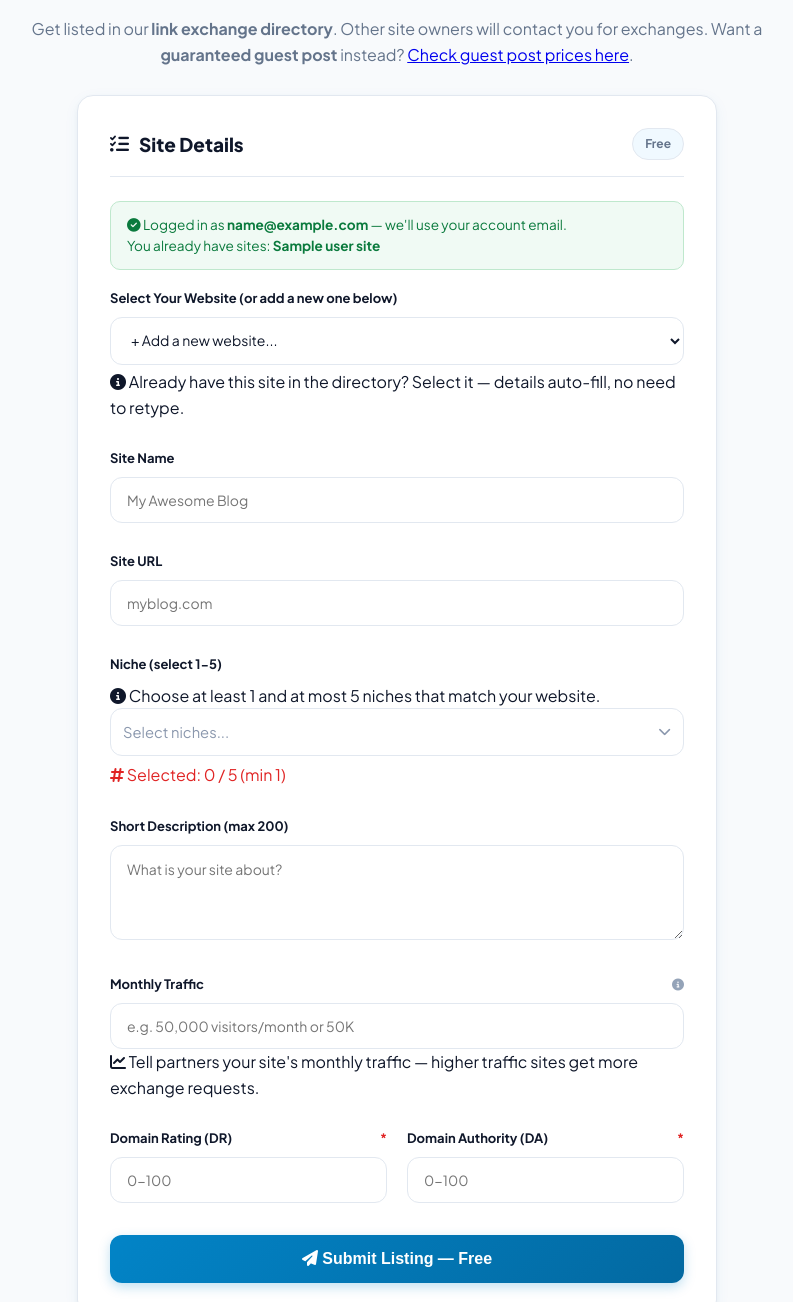
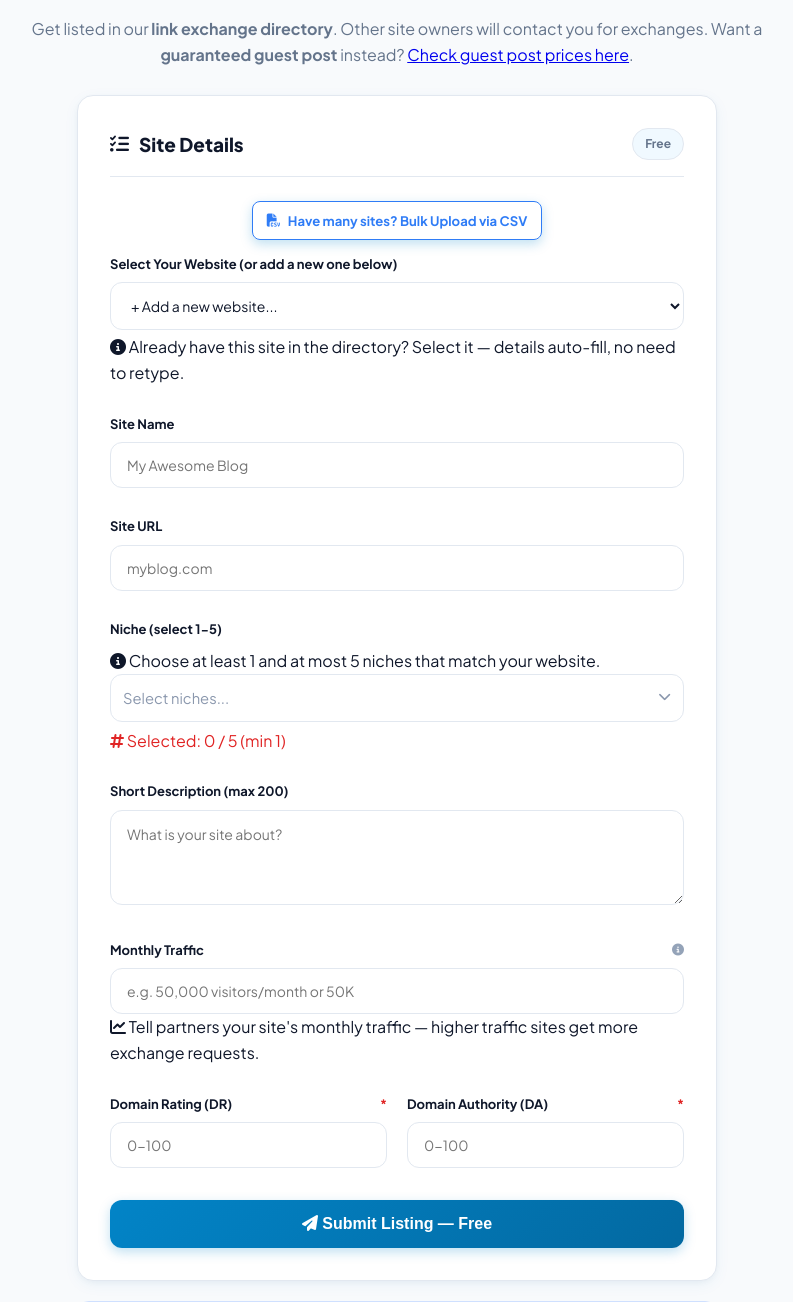
Before and after one commit to Twh-555/link-exchange, a Flask app: template templates/submit.html in a window 1280 px wide. Shown: the part 228-1530 px from the top of the page, without its empty margins (243-1036 px from the left). Run offline with Flask 3, Linux system fonts and the light colour scheme; the visitor is signed in with stand-in values (Sample User, id 1); the template is opened without the code that fills it: most values are stand-ins (such as "Sample title", 1, 10 or a date in 2020); data that the repository does not hold is empty.

Commit message:
Submit: remove logged-in green box, keep Bulk Upload for all users

```diff
--- a/templates/submit.html
+++ b/templates/submit.html
@@ -58,10 +58,10 @@
     <div style="background:#eef4ff;border:1px solid #cfe0ff;border-radius:10px;padding:12px 16px;margin-bottom:18px;font-size:.85rem;color:#1a3a8f">
       <i class="fa-solid fa-envelope-circle-check"></i> <b>Note:</b> After submitting, you'll receive an email with a <b>verification link</b> (valid 24 hours) and your <b>login details</b>. You must verify your email before your listing goes for review.
     </div>
+    {% endif %}
     <div style="text-align:center;margin-bottom:14px">
       <a class="btn btn-primary btn-outline btn-sm" href="{{ url_for('bulk_upload') }}"><i class="fa-solid fa-file-csv"></i> Have many sites? Bulk Upload via CSV</a>
     </div>
-    {% endif %}
     <form method="post" style="display:flex;flex-direction:column;gap:4px">
       <script>
         // logged-in user: selecting an existing site auto-fills the form
@@ -82,11 +82,6 @@
           });
         });
       </script>
-      {% if user_email %}
-      <div style="background:#f0faf4;border:1px solid #bfe8cd;border-radius:10px;padding:12px 16px;margin-bottom:14px;font-size:.85rem;color:#0a7a3d">
-        <i class="fa-solid fa-circle-check"></i> Logged in as <b>{{ user_email }}</b> — we'll use your account email.
-        {% if user_sites %}<br>You already have sites: <b>{% for s in user_sites %}{{ s.site_name }}{% if not loop.last %}, {% endif %}{% endfor %}</b>{% endif %}
-      </div>
       {% if user_sites %}
       <div class="form-group">
         <label class="field-label">Select Your Website (or add a new one below)</label>
@@ -99,6 +94,7 @@
         <p class="form-note" style="margin-top:4px"><i class="fa-solid fa-circle-info"></i> Already have this site in the directory? Select it — details auto-fill, no need to retype.</p>
       </div>
       {% endif %}
+      {% if user_email %}
       <input type="hidden" name="email" value="{{ user_email }}">
       {% endif %}
       <div class="form-group">
```
